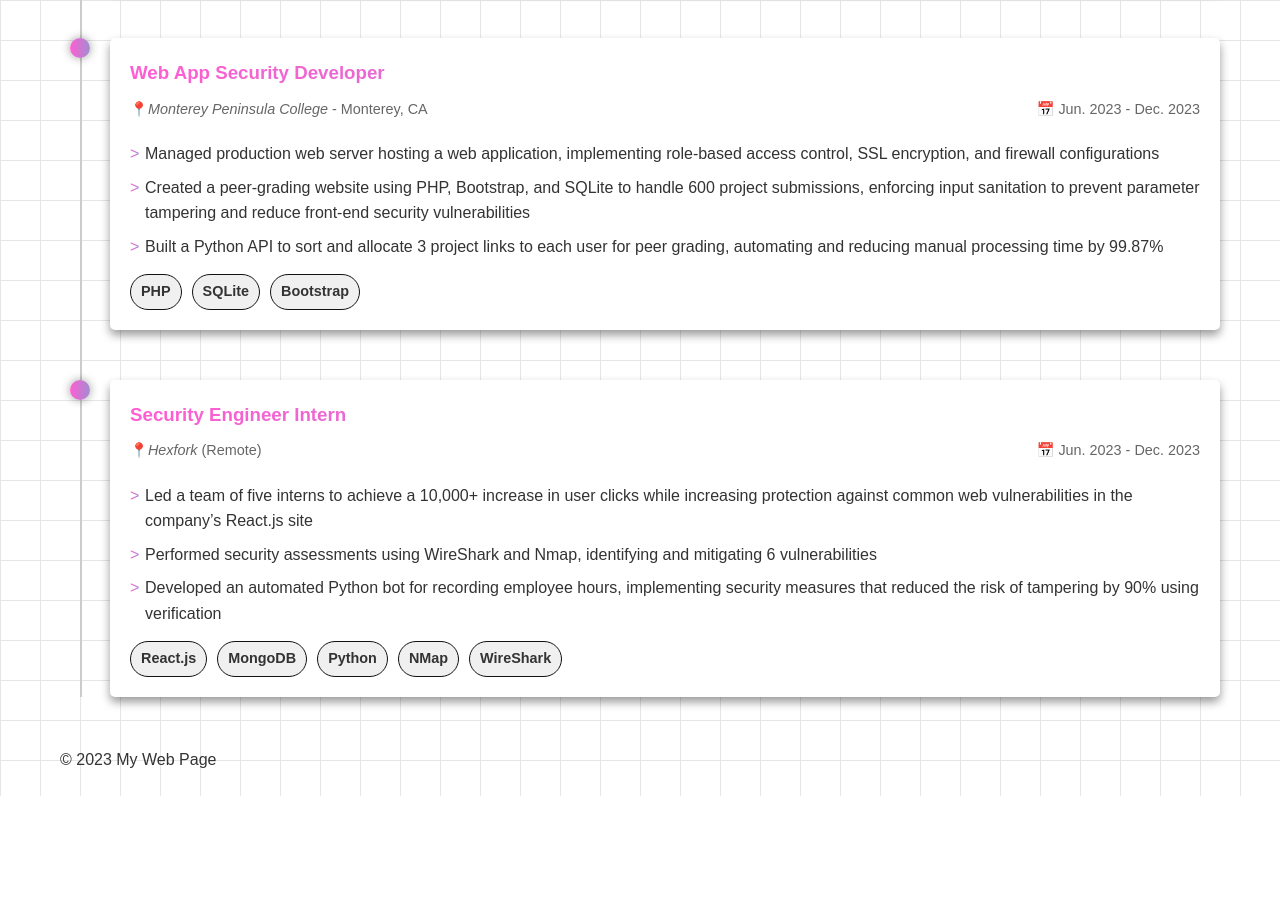
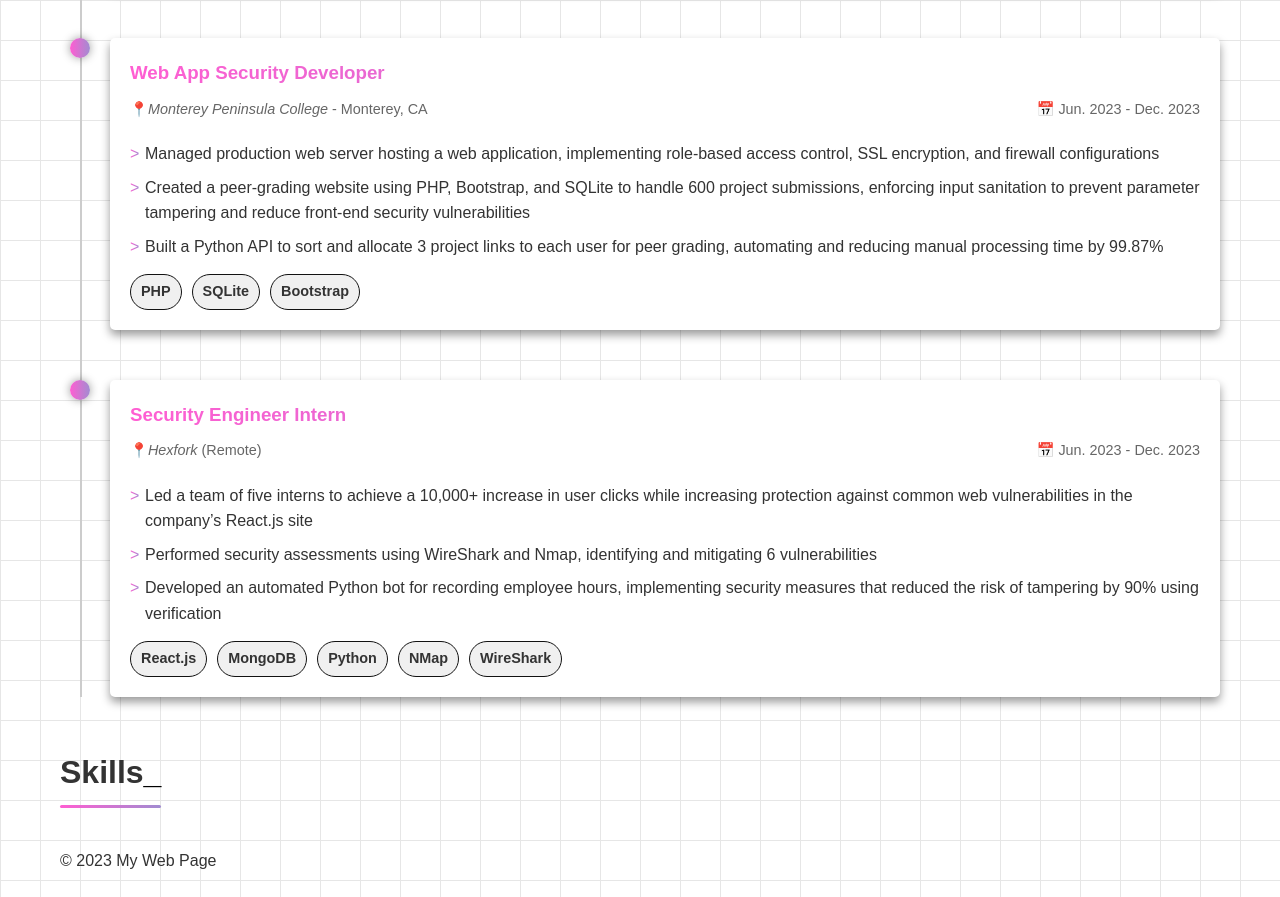
Before and after one commit to brandontranle/144-proj-1, a plain HTML site: page index.html in a window 1280 px wide. Shown: the part 2600-3497 px from the top of the page. Before the commit the page ends 3396 px from the top, so only its background shows below. Drawn offline with Linux system fonts and the light colour scheme.

Commit message:
[chore\ - clean up + skills section start

```diff
--- a/index.html
+++ b/index.html
@@ -233,13 +233,11 @@
                         </div>
                     </div>
                 </div>
-
-
-
-
             </div>
-            </section>
-
+        </section>
+        <section id="skills" class="container">
+            <h2 class="section-title">Skills<span class="blinker">_</span></h2>
+        </section>
 
     </main>
     <footer class="container">
```
